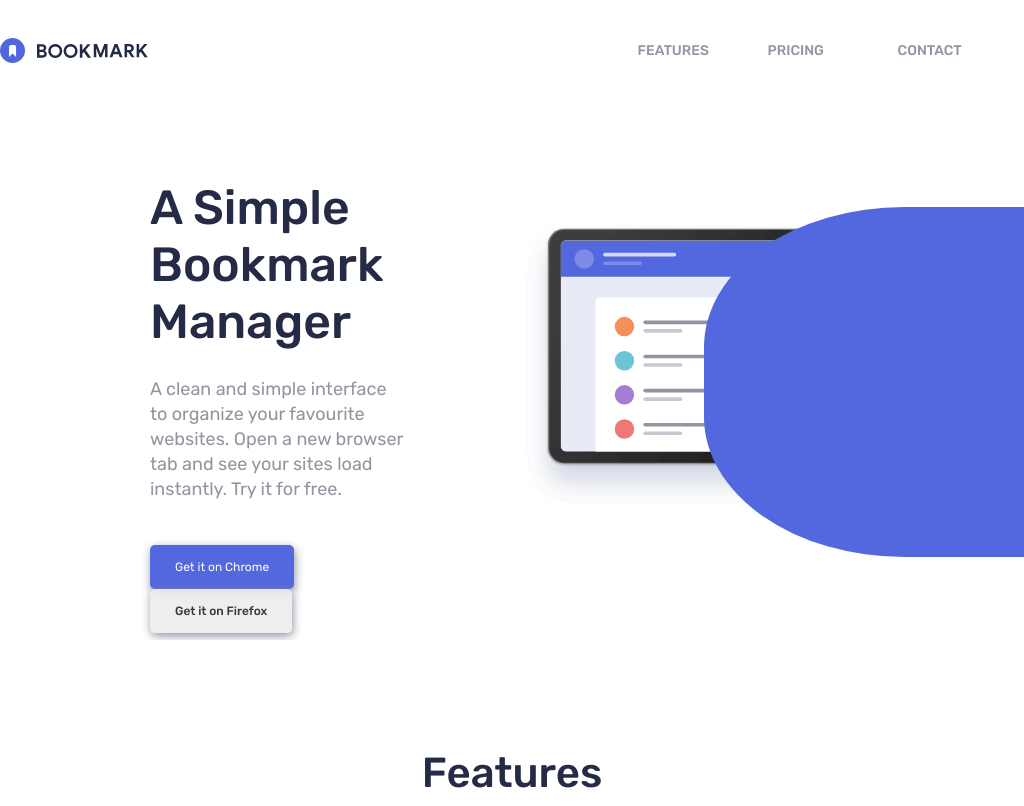
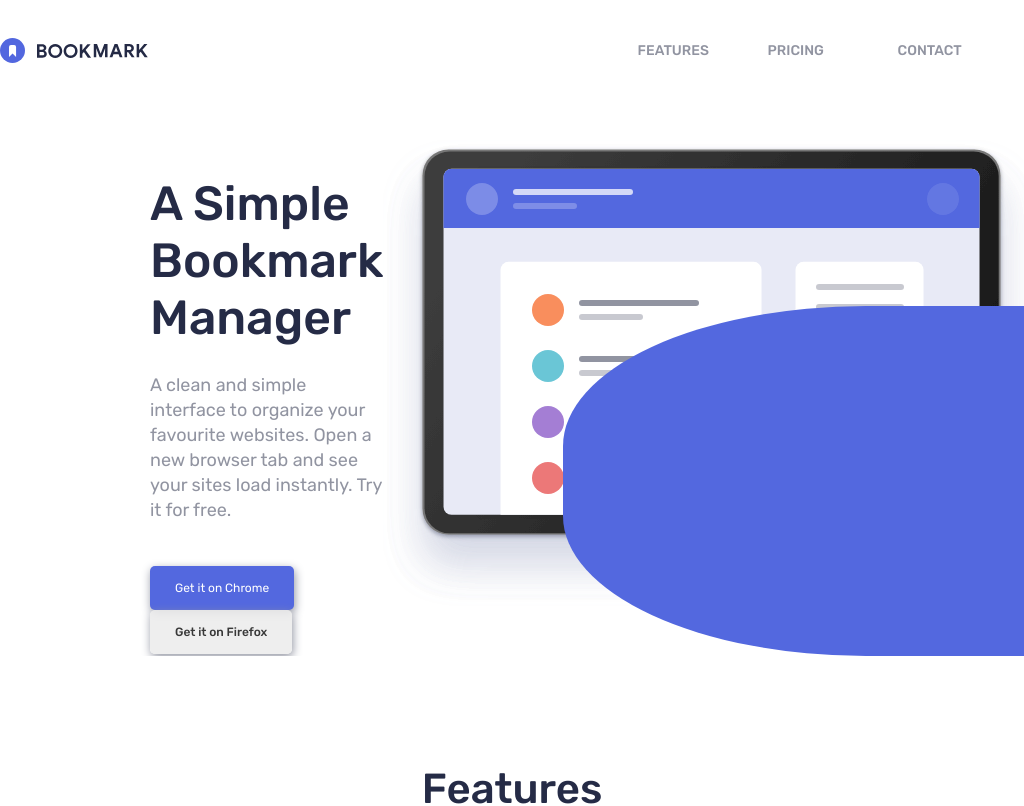
Before and after one commit to BillyJoeDev/bookmark-landing, a React (Create React App) app: page / in a window 1024 px wide. Shown: the top 806 px of the page. Built offline with nearby package versions, Linux system fonts and the light colour scheme.

Commit message:
This was supposed to be apart of last commit :older_man:

```diff
--- a/src/components/Hero/Hero.css
+++ b/src/components/Hero/Hero.css
@@ -147,17 +147,6 @@
     }
 }
 
-@media screen and (min-width: 800px) and (max-width: 1024px) {
-    .hero-image-wrapper img
-    {
-        width: 400px;
-    }
-
-    .hero-info {
-        margin-right: 53px;
-    }
-}
-
 @media screen and (min-width: 600px) and (max-width: 800px)  {
     .hero-image-wrapper img
     {
```
